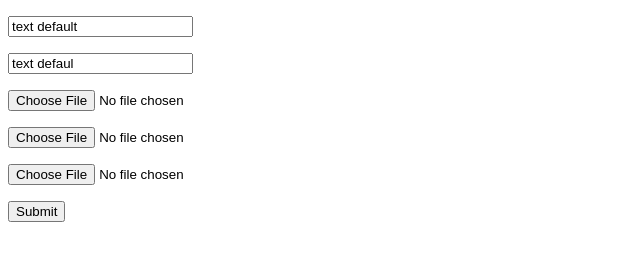
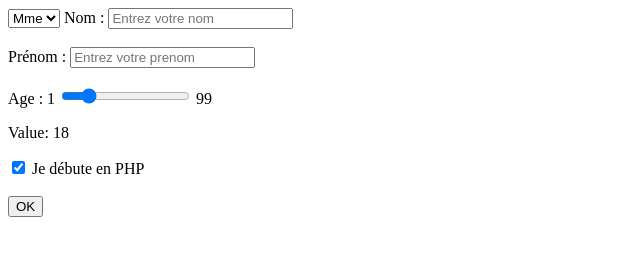
Before and after one commit to mtellal/webserv, a plain HTML site: page www/site1/form.html in a window 1280 px wide. Shown: the whole page, without its empty margins (0-640 px from the left). Drawn offline with Linux system fonts and the light colour scheme.

```diff
--- a/www/site1/form.html
+++ b/www/site1/form.html
@@ -5,18 +5,42 @@
   <title>upload</title>
 </head>
 <body>
-<form action="http://localhost:8080" method="post" enctype="multipart/form-data">
+
+<!-- <form action="http://localhost:8080" method="get" enctype="multipart/form-data">
 	<p><input type="text" name="text1" value="text default">
 	<p><input type="text" name="text2" value="text defaul">
 	<p><input type="file" name="file1">
 	<p><input type="file" name="file2">
 	<p><input type="file" name="file3">
 	<p><button type="submit">Submit</button>
-</form>
+</form> -->
 
 
-
-
-
+<form method="POST" enctype="multipart/form-data">	<!-- Début du formulaire -->
+	<!-- Liste déroulante -->
+	<select name="titre">
+	<option>Mlle</option><option selected>Mme</option><option>M.</option>
+	</select>
+	<!-- Zones de texte -->
+	<label for="nom"> Nom : </label><input type="text" name="nom" id="nom" placeholder="Entrez votre nom" /><br/><br/>
+	<label for="prenom">Prénom : </label><input type="text" name="prenom" id="prenom" placeholder="Entrez votre prenom" /><br/><br/>
+	<!-- Slider -->
+	<label for="age">Age : 1 </label>
+	<input id="pi_input" type="range" name="age" id="age" min="1" max="99" step="1" value="18" /> 99
+	<p>Value: <output id="value"></output></p>
+	<script>
+		const value = document.querySelector("#value")
+		const input = document.querySelector("#pi_input")
+		value.textContent = input.value
+		input.addEventListener("input", (event) => {
+		value.textContent = event.target.value
+	})
+	</script>
+	<!-- <br/><br/> -->
+	<!-- Case à cocher -->
+	<input type="checkbox" name="bDebutant" checked="checked" /> Je débute en PHP<br/><br/>
+	<!-- Bouton -->
+	<input type="submit" name="btOK" value="OK">
+</form> <!-- Fin du formulaire -->
 </body>
 </html>
```
Also changed, not shown: 1 other file.
